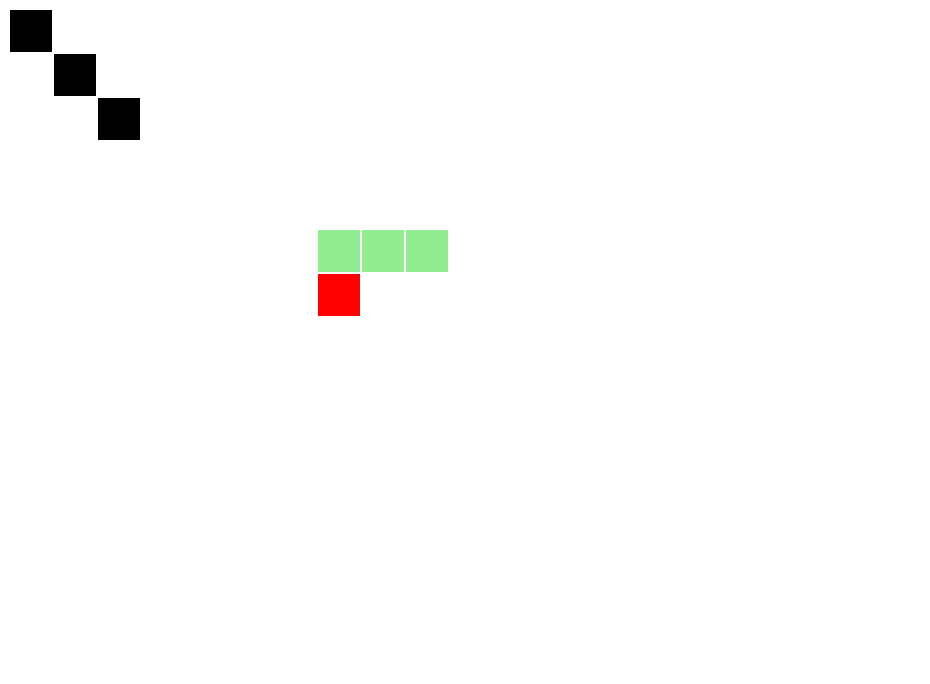
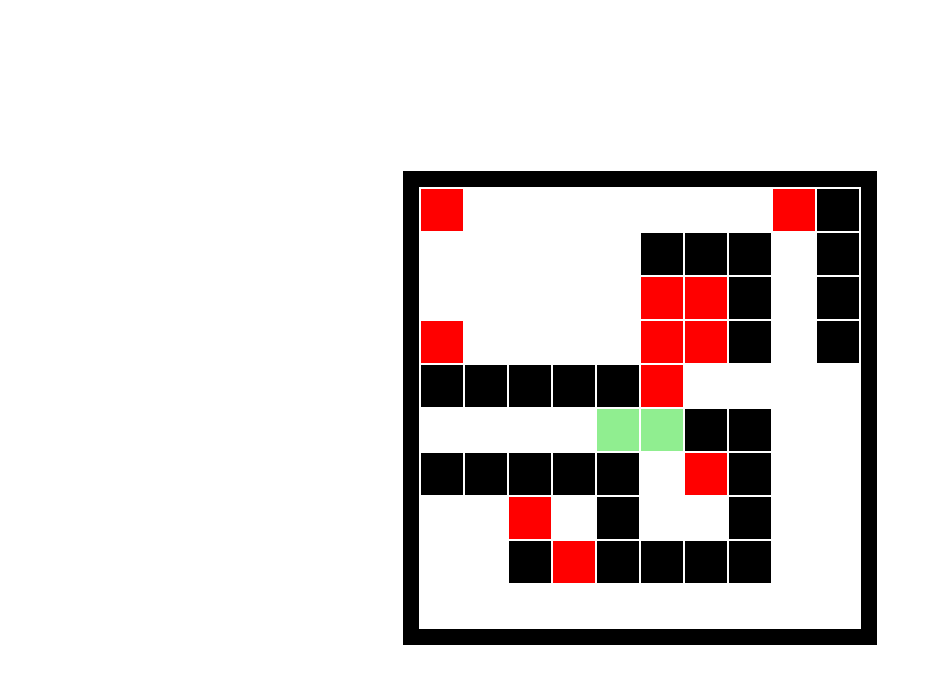
Before and after one commit to sheeshDotExe/snaze, a plain HTML site: page index.html in a window 1280 px wide. Shown: the whole page, without its empty margins (0-930 px from the left). Drawn offline with Linux system fonts and the light colour scheme.

Commit message:
first level done

```diff
--- a/levels/level1.json
+++ b/levels/level1.json
@@ -1,7 +1,46 @@
 {
   "walls": [
+    [0, 4],
+    [1, 4],
+    [2, 4],
+    [3, 4],
+    [4, 4],
+    [0, 6],
+    [1, 6],
+    [2, 6],
+    [3, 6],
+    [4, 6],
+    [4, 7],
+    [4, 8],
+    [5, 8],
+    [6, 8],
+    [7, 8],
+    [7, 7],
+    [7, 6],
+    [7, 5],
+    [6, 5],
+    [7, 3],
+    [7, 2],
+    [7, 1],
+    [6, 1],
+    [5, 1],
+    [2, 8],
+    [9, 0],
+    [9, 1],
+    [9, 2],
+    [9, 3]
+  ],
+  "food": [
+    [6, 6],
+    [5, 4],
+    [5, 3],
+    [5, 2],
+    [6, 2],
+    [6, 3],
+    [8, 0],
     [0, 0],
-    [1, 1],
-    [2, 2]
+    [0, 3],
+    [3, 8],
+    [2, 7]
   ]
 }
--- a/main.js
+++ b/main.js
@@ -6,7 +6,6 @@ class Game {
   constructor() {
     this.display = new Display(10, 10);
     this.snake = new Snake(0, 5);
-    this.food = [[5, 5]];
     this.canChangeDirection = true;
     this.stuckTicks = 0;
     this.level = new Maze("./levels/level1.json");
@@ -24,25 +23,15 @@ class Game {
 
   checkFood() {
     const snakeHead = this.snake.head();
-    for (const food in this.food) {
+    for (const food in this.level.data["food"]) {
       if (
-        this.food[food][0] === snakeHead[0] &&
-        this.food[food][1] === snakeHead[1]
+        this.level.data["food"][food][0] === snakeHead[0] &&
+        this.level.data["food"][food][1] === snakeHead[1]
       ) {
         this.snake.addTail();
-        this.food.splice(food, 1);
-        this.food.push([
-          Math.floor(Math.random() * 10),
-          Math.floor(Math.random() * 10),
-        ]);
+        this.level.data["food"].splice(food, 1);
         break;
       }
-    }
-  }
-
-  drawFood() {
-    for (const food of this.food) {
-      this.display.draw(food[0], food[1], "red");
     }
   }
 
@@ -56,28 +45,40 @@ class Game {
     }
     switch (key.key) {
       case "w": {
-        if (this.snake.direction !== Direction.Down) {
+        if (
+          this.snake.direction !== Direction.Down &&
+          this.snake.direction !== Direction.Up
+        ) {
           this.snake.direction = Direction.Up;
         }
         this.canChangeDirection = false;
         break;
       }
       case "s": {
-        if (this.snake.direction !== Direction.Up) {
+        if (
+          this.snake.direction !== Direction.Up &&
+          this.snake.direction !== Direction.Down
+        ) {
           this.snake.direction = Direction.Down;
         }
         this.canChangeDirection = false;
         break;
       }
       case "a": {
-        if (this.snake.direction !== Direction.Right) {
+        if (
+          this.snake.direction !== Direction.Right &&
+          this.snake.direction !== Direction.Left
+        ) {
           this.snake.direction = Direction.Left;
         }
         this.canChangeDirection = false;
         break;
       }
       case "d": {
-        if (this.snake.direction !== Direction.Left) {
+        if (
+          this.snake.direction !== Direction.Left &&
+          this.snake.direction !== Direction.Right
+        ) {
           this.snake.direction = Direction.Right;
         }
         this.canChangeDirection = false;
@@ -87,20 +88,21 @@ class Game {
   }
 
   update() {
-    this.canChangeDirection = true;
+    /*
     if (this.stuckTicks >= 10) {
       console.log("ded");
       clearInterval(this.loopId);
     }
+    */
     if (!this.snake.move(10, 10, this.level)) {
       this.stuckTicks++;
+      this.canChangeDirection = true;
       return false;
     }
     this.checkFood();
     this.display.clear();
     this.level.draw(this.display);
     this.snake.draw(this.display);
-    this.drawFood();
     this.stuckTicks = 0;
     return true;
   }
--- a/maze.js
+++ b/maze.js
@@ -20,6 +20,10 @@ export class Maze {
       for (const coord of this.data["walls"]) {
         display.draw(coord[0], coord[1], "black");
       }
+
+      for (const coord of this.data["food"]) {
+        display.draw(coord[0], coord[1], "red");
+      }
     }
   }
 
--- a/style.css
+++ b/style.css
@@ -1,4 +1,15 @@
+main {
+  height: 100vh;
+  display: flex;
+  justify-content: center;
+  align-items: center;
+}
+
 .game-table td {
   width: 40px;
   height: 40px;
 }
+
+.game-table {
+  outline: black solid 1rem;
+}
```
